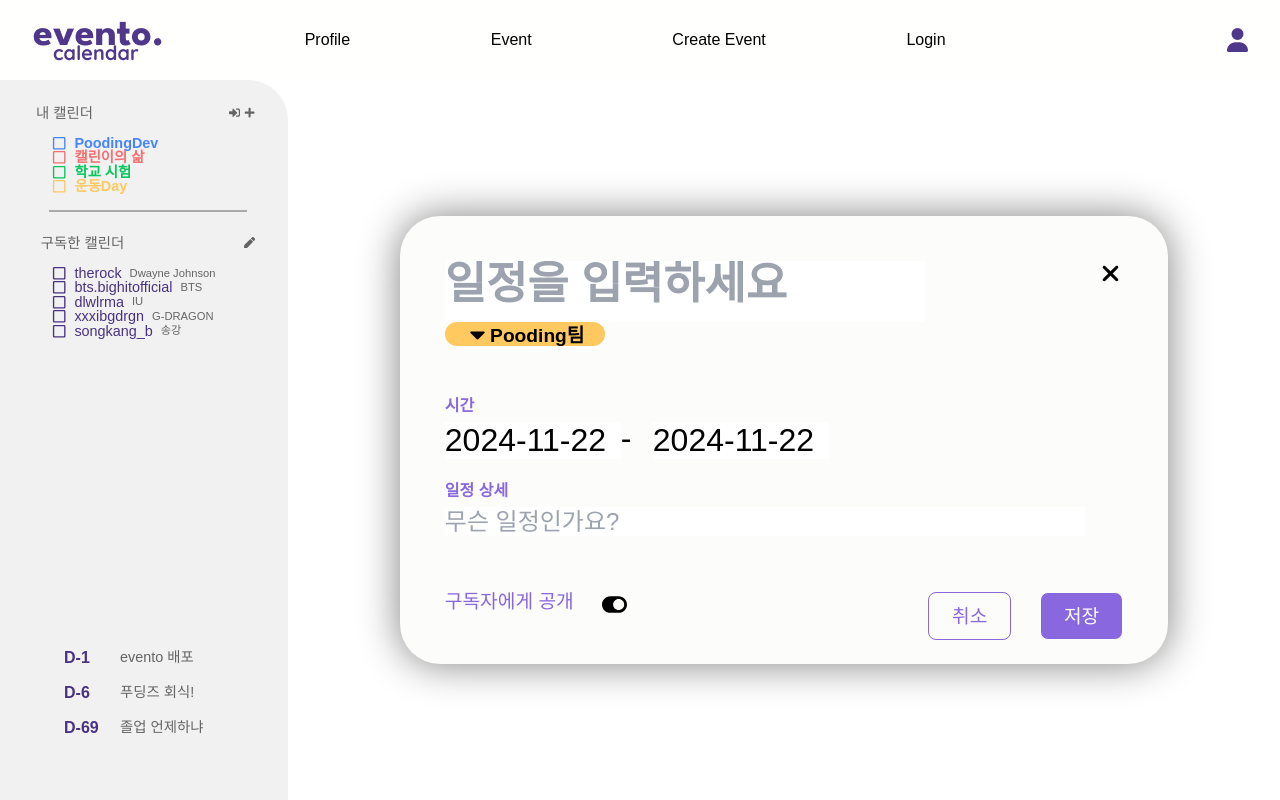
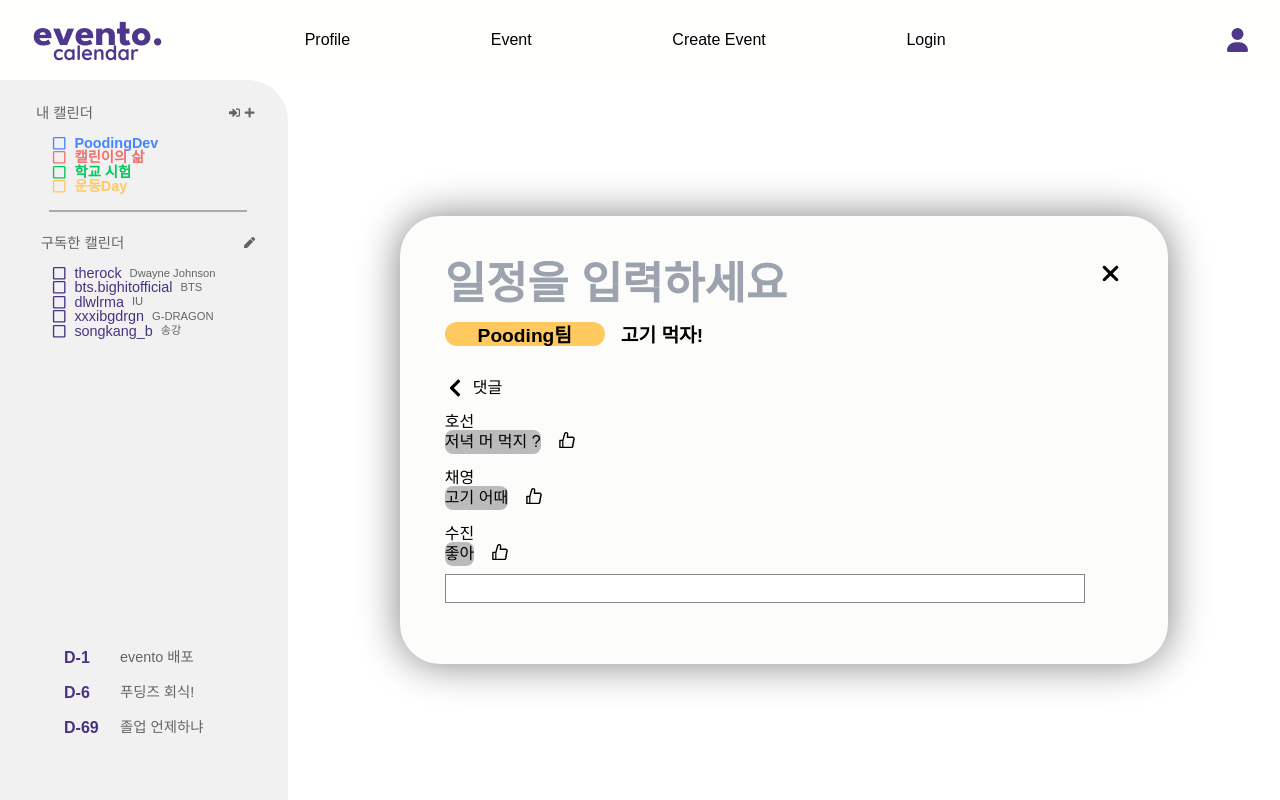
Before and after one commit to PoodingDev/Evento_FE, a React (Vite) app: page /event in a window 1280 px wide. Built offline with nearby package versions, Linux system fonts and the light colour scheme.

Commit message:
Feat: #7 이벤트 댓글창 UI 구현

```diff
--- a/src/components/EventInfoModal.jsx
+++ b/src/components/EventInfoModal.jsx
@@ -11,11 +11,16 @@ import {
   FaCommentAlt,
   FaCaretDown,
   FaToggleOn,
+  FaChevronLeft,
 } from "react-icons/fa";
+import { AiOutlineLike } from "react-icons/ai";
 
 export default function EventInfo() {
   const [isEdit, setIsEdit] = useState(false);
   const toggleIsEdit = () => setIsEdit(!isEdit);
+
+  const [isComment, setIsComment] = useState(false);
+  const toggleIsComment = () => setIsComment(!isComment);
 
   const [startDate, setStartDate] = useState(new Date());
   const [endDate, setendDate] = useState(new Date());
@@ -38,33 +43,51 @@ export default function EventInfo() {
             <input
               type="text"
               placeholder="일정을 입력하세요"
-              className="h-[3.8rem] w-[30rem] pb-[1rem] text-[2.8rem] font-bold"
+              className="h-[3.8rem] w-[30rem] bg-transparent pb-[1rem] text-[2.8rem] font-bold"
             />
           )}
           <FaXmark size={25} />
         </div>
 
         {/* 캘린더 제목 */}
-        {isEdit ? (
-          <div className="bg-eventoYellow mb-[3.3rem] h-[1.5rem] w-[10rem] rounded-[3rem] text-center text-[1.2rem] font-bold leading-[1.7rem]">
+        {isComment ? (
+          isEdit ? (
+            <div className="mb-[3.3rem] h-[1.5rem] w-[10rem] rounded-[3rem] bg-eventoYellow text-center text-[1.2rem] font-bold leading-[1.7rem]">
               Pooding팀
             </div>
           ) : (
-          <div className="bg-eventoYellow mb-[3.3rem] flex h-[1.5rem] w-[10rem] justify-center rounded-[3rem] text-center text-[1.2rem] font-bold leading-[1.7rem]">
+            <div className="mb-[3.3rem] flex h-[1.5rem] w-[10rem] justify-center rounded-[3rem] bg-eventoYellow text-center text-[1.2rem] font-bold leading-[1.7rem]">
               <FaCaretDown size={25} />
               <p>Pooding팀</p>
+            </div>
+          )
+        ) : (
+          <div className="flex">
+            <div className="mb-[2rem] h-[1.5rem] w-[10rem] rounded-[3rem] bg-eventoYellow text-center text-[1.2rem] font-bold leading-[1.7rem]">
+              Pooding팀
+            </div>
+            <div className="ml-[1rem] text-[1.2rem] font-bold leading-[1.7rem]">
+              고기 먹자!
+            </div>
           </div>
         )}
 
         {/* 시간 */}
+        {isComment ? (
+          isEdit ? (
+            <>
               <div className="mb-[0.5rem] text-[1rem] font-bold text-eventoPurple">
                 시간
               </div>
-        {isEdit ? (
               <div className="mb-[1.8rem] h-[2rem] w-[24rem] text-[2rem] font-medium">
                 2024-09-10 - 2024-09-10
               </div>
+            </>
           ) : (
+            <>
+              <div className="mb-[0.5rem] text-[1rem] font-bold text-eventoPurple">
+                시간
+              </div>
               <div className="mb-[1.8rem] flex h-[2rem] text-[2rem] font-medium">
                 <DatePicker
                   selected={startDate}
@@ -80,28 +103,82 @@ export default function EventInfo() {
                   className="w-[11rem]"
                 />
               </div>
+            </>
+          )
+        ) : (
+          <div className="flex">
+            <FaChevronLeft size={20} onClick={toggleIsComment} />
+            <div className="mb-[1rem] ml-[0.5rem] font-medium leading-[1.3rem]">
+              댓글
+            </div>
+          </div>
         )}
 
         {/* 일정 상세 */}
+        {isComment ? (
+          isEdit ? (
+            isComment ? (
+              <>
                 <div className="mb-[0.5rem] text-[1rem] font-bold text-eventoPurple">
                   일정 상세
                 </div>
-        {isEdit ? (
                 <div className="mb-[3.5rem] h-[1.8rem] w-[40rem] text-[1.5rem] font-medium">
                   고기 먹자!
                 </div>
+              </>
             ) : (
+              <div></div>
+            )
+          ) : (
+            <>
+              <div className="mb-[0.5rem] text-[1rem] font-bold text-eventoPurple">
+                일정 상세
+              </div>
               <input
                 type="text"
                 placeholder="무슨 일정인가요?"
                 className="mb-[3.5rem] h-[1.8rem] w-[40rem] text-[1.5rem] font-medium"
               />
+            </>
+          )
+        ) : (
+          <div className="h-[10rem] overflow-auto">
+            <div className="mb-[1rem] flex flex-wrap">
+              <div className="w-[42rem] font-medium">호선</div>
+              <div className="mr-[1rem] rounded-[0.5rem] bg-lightGray font-medium leading-[1.5rem]">
+                저녁 머 먹지 ?
+              </div>
+              <AiOutlineLike size={20} />
+            </div>
+            <div className="mb-[1rem] flex flex-wrap">
+              <div className="w-[42rem] font-medium">채영</div>
+              <div className="mr-[1rem] rounded-[0.5rem] bg-lightGray font-medium leading-[1.5rem]">
+                고기 어때
+              </div>
+              <AiOutlineLike size={20} />
+            </div>
+            <div className="mb-[1rem] flex flex-wrap">
+              <div className="w-[42rem] font-medium">수진</div>
+              <div className="mr-[1rem] rounded-[0.5rem] bg-lightGray font-medium leading-[1.5rem]">
+                좋아
+              </div>
+              <AiOutlineLike size={20} />
+            </div>
+            <div className="mb-[1rem] flex flex-wrap">
+              <div className="w-[42rem] font-medium">호선</div>
+              <div className="mr-[1rem] rounded-[0.5rem] bg-lightGray font-medium leading-[1.5rem]">
+                고기 ㄱㄱ
+              </div>
+              <AiOutlineLike size={20} />
+            </div>
+          </div>
         )}
 
         {/* 기타 아이콘 */}
-        {isEdit ? (
+        {isComment ? (
+          isEdit ? (
             <div className="flex flex-wrap justify-between">
-            <FaCommentAlt size={25} />
+              <FaCommentAlt size={25} onClick={toggleIsComment} />
               <div className="pr-[32rem]">
                 <FaBookmark size={25} />
               </div>
@@ -124,6 +201,12 @@ export default function EventInfo() {
                 저장
               </div>
             </div>
+          )
+        ) : (
+          <input
+            type="text"
+            className="bottom relative h-[1.8rem] w-[40rem] border-[0.1rem] border-darkGray"
+          />
         )}
       </div>
     </div>
```
Lines whose indentation alone changed are shown as unchanged.
